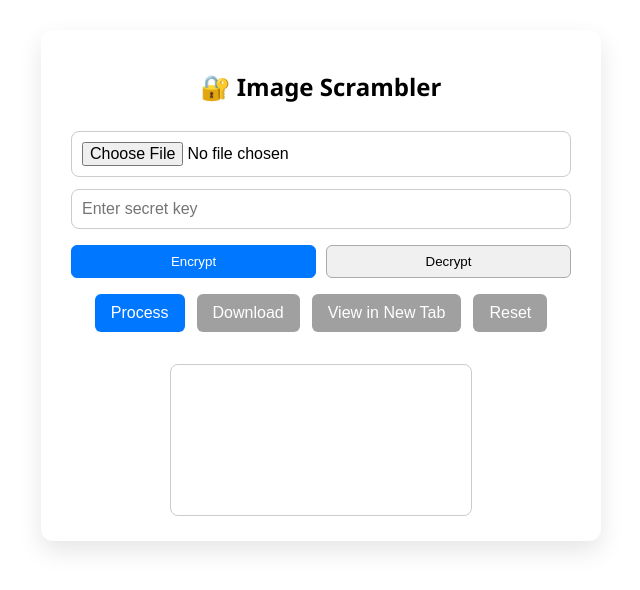
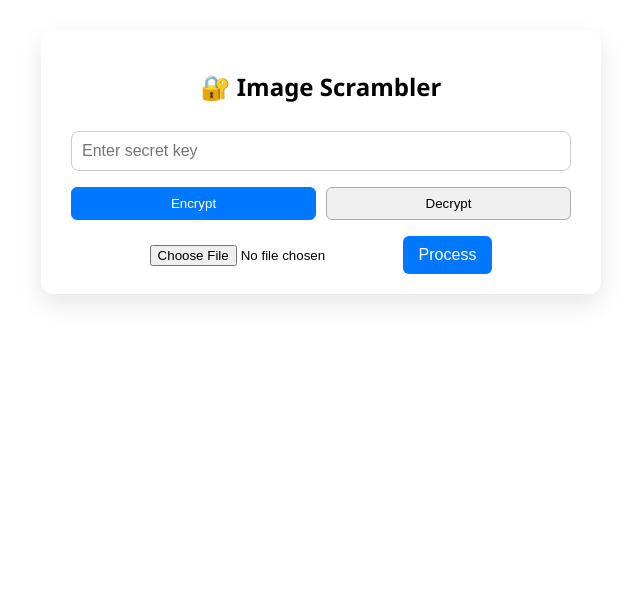
Before and after one commit to hmnhGeek/Image-scrambler, a React (Create React App) app: page / in a window 1280 px wide. Shown: the top 590 px of the page, without its empty margins (319-959 px from the left). Built offline with nearby package versions, Linux system fonts and the light colour scheme.

Commit message:
better ui

```diff
--- a/package.json
+++ b/package.json
@@ -3,6 +3,9 @@
   "version": "0.1.0",
   "private": true,
   "dependencies": {
+    "@emotion/react": "^11.14.0",
+    "@emotion/styled": "^11.14.1",
+    "@mui/material": "^7.2.0",
     "@testing-library/dom": "^10.4.0",
     "@testing-library/jest-dom": "^6.6.3",
     "@testing-library/react": "^16.3.0",
--- a/src/ImageScrambler.jsx
+++ b/src/ImageScrambler.jsx
@@ -1,32 +1,16 @@
 import React, { useRef, useState } from "react";
 import "./ImageScrambler.css";
+import { Box, IconButton, ImageList, ImageListItem } from "@mui/material";
 
 function ImageScrambler() {
   const canvasRef = useRef();
-  const fileInputRef = useRef();
-  const [originalImage, setOriginalImage] = useState(null);
   const [mode, setMode] = useState("encrypt");
   const [key, setKey] = useState("");
-
-  const handleImageUpload = (e) => {
-    const file = e.target.files[0];
-    if (!file || !file.type.startsWith("image/")) return;
-
-    const reader = new FileReader();
-    reader.onload = () => {
-      const img = new Image();
-      img.onload = () => {
-        const canvas = canvasRef.current;
-        const ctx = canvas.getContext("2d");
-        canvas.width = img.width;
-        canvas.height = img.height;
-        ctx.drawImage(img, 0, 0);
-        setOriginalImage(reader.result);
-      };
-      img.src = reader.result;
-    };
-    reader.readAsDataURL(file);
-  };
+  const [selectedImage, setSelectedImage] = useState(null);
+  const [imageList, setImageList] = useState([]);
+  const [processedImages, setProcessedImages] = useState([]);
+  const [expandedIndex, setExpandedIndex] = useState(null);
+  const [animateIn, setAnimateIn] = useState(false);
 
   const sha256 = async (str) => {
     const buffer = new TextEncoder().encode(str);
@@ -49,11 +33,18 @@ function ImageScrambler() {
     };
   };
 
-  const processImage = async () => {
-    if (!key) return alert("Please enter a secret key");
+  const processImageFile = async (file) => {
+    const img = new Image();
+    img.src = URL.createObjectURL(file);
 
+    return new Promise((resolve) => {
+      img.onload = async () => {
         const canvas = canvasRef.current;
         const ctx = canvas.getContext("2d");
+        canvas.width = img.width;
+        canvas.height = img.height;
+        ctx.drawImage(img, 0, 0);
+
         const { width, height } = canvas;
         const imageData = ctx.getImageData(0, 0, width, height);
         const pixels = imageData.data;
@@ -61,14 +52,12 @@ function ImageScrambler() {
 
         const rand = await seedRandom(key);
         const indices = Array.from({ length: totalPixels }, (_, i) => i);
-
         for (let i = totalPixels - 1; i > 0; i--) {
           const j = Math.floor(rand() * (i + 1));
           [indices[i], indices[j]] = [indices[j], indices[i]];
         }
 
         const result = new Uint8ClampedArray(pixels.length);
-
         if (mode === "encrypt") {
           for (let i = 0; i < totalPixels; i++) {
             const srcIdx = i * 4;
@@ -91,59 +80,63 @@ function ImageScrambler() {
 
         const newImageData = new ImageData(result, width, height);
         ctx.putImageData(newImageData, 0, 0);
+        const dataUrl = canvas.toDataURL("image/png");
+
+        resolve({ url: dataUrl, name: file.name });
+      };
+    });
   };
 
-  const downloadImage = () => {
-    const canvas = canvasRef.current;
-    const link = document.createElement("a");
-    link.download = "processed.png";
-    link.href = canvas.toDataURL("image/png");
-    link.click();
+  const handleEncryptImageSelect = (e) => {
+    const file = e.target.files[0];
+    if (!file || !file.type.startsWith("image/")) return;
+    setSelectedImage(file);
   };
 
-  const handleReset = () => {
-    const canvas = canvasRef.current;
-    if (canvas) {
-      const ctx = canvas.getContext("2d");
-      ctx.clearRect(0, 0, canvas.width, canvas.height);
-      canvas.width = canvas.height = 0;
+  const handleDecryptFolder = (e) => {
+    const files = Array.from(e.target.files).filter((f) =>
+      f.type.startsWith("image/")
+    );
+    setImageList(files);
+  };
+
+  const processSelected = async () => {
+    if (!key) return alert("Please enter a secret key");
+    setProcessedImages([]);
+
+    if (mode === "encrypt" && selectedImage) {
+      const processed = await processImageFile(selectedImage);
+      setProcessedImages([processed]);
+    } else if (mode === "decrypt" && imageList.length > 0) {
+      const results = [];
+      for (const file of imageList) {
+        const processed = await processImageFile(file);
+        results.push(processed);
       }
-
-    setOriginalImage(null);
-    setKey("");
-    setMode("encrypt");
-
-    if (fileInputRef.current) {
-      fileInputRef.current.value = "";
+      setProcessedImages(results);
+    } else {
+      alert("Please select input and mode correctly.");
     }
   };
 
-  const handleViewInNewTab = () => {
-    const canvas = canvasRef.current;
-    if (!canvas) return;
-
-    const dataURL = canvas.toDataURL("image/png");
-    const win = window.open();
-    if (win) {
-      win.document.write(
-        `<title>Processed Image</title><img src="${dataURL}" style="max-width:100%; display:block; margin:auto;"/>`
-      );
-    } else {
-      alert("Popup blocked! Please allow popups for this site.");
-    }
+  const openOverlay = (index) => {
+    setExpandedIndex(index);
+    setTimeout(() => setAnimateIn(true), 10);
   };
 
+  const closeOverlay = () => {
+    setAnimateIn(false);
+    setTimeout(() => {
+      setExpandedIndex(null);
+    }, 300);
+  };
+
+  const currentImage = processedImages[expandedIndex]?.url;
+
   return (
+    <>
       <div className="scrambler-container">
         <h2>🔐 Image Scrambler</h2>
-
-      <input
-        type="file"
-        accept="image/png"
-        onChange={handleImageUpload}
-        ref={fileInputRef}
-        className="file-input"
-      />
 
         <input
           type="text"
@@ -168,37 +161,109 @@ function ImageScrambler() {
           </button>
         </div>
 
-      <div className="action-buttons">
-        <button className="primary-button" onClick={processImage}>
+        {mode === "encrypt" && (
+          <input
+            type="file"
+            accept="image/*"
+            onChange={handleEncryptImageSelect}
+          />
+        )}
+
+        {mode === "decrypt" && (
+          <input
+            type="file"
+            webkitdirectory="true"
+            directory="true"
+            multiple
+            onChange={handleDecryptFolder}
+          />
+        )}
+
+        <button className="primary-button" onClick={processSelected}>
           Process
         </button>
-        <button
-          className="secondary-button"
-          onClick={downloadImage}
-          disabled={!originalImage}
-        >
-          Download
-        </button>
-        <button
-          className="secondary-button"
-          onClick={handleViewInNewTab}
-          disabled={!originalImage}
-        >
-          View in New Tab
-        </button>
-        <button
-          className="secondary-button"
-          onClick={handleReset}
-          disabled={!originalImage}
-        >
-          Reset
-        </button>
+
+        <canvas ref={canvasRef} style={{ display: "none" }} />
       </div>
 
-      <canvas ref={canvasRef} className="image-canvas" />
-
-      {originalImage && <p className="note">🔁 Refresh to reset image</p>}
+      <Box sx={{ maxWidth: 1200, margin: "auto", mt: 5 }}>
+        <ImageList cols={3} gap={8}>
+          {processedImages.map((img, i) => (
+            <ImageListItem
+              key={img.id}
+              sx={{
+                position: "relative",
+                "&:hover .remove-icon": {
+                  opacity: 1,
+                },
+              }}
+            >
+              <img
+                src={img.url}
+                alt={`img-${i}`}
+                loading="lazy"
+                style={{ cursor: "pointer" }}
+                onClick={() => openOverlay(i)}
+                // onError={() => handleImageError(img.id)}
+              />
+              {/* <IconButton
+                className="remove-icon"
+                size="small"
+                onClick={() => removeSlide(img.id)}
+                sx={{
+                  position: "absolute",
+                  top: 4,
+                  right: 4,
+                  backgroundColor: "rgba(0,0,0,0.6)",
+                  color: "white",
+                  opacity: 0,
+                  transition: "opacity 0.3s ease",
+                  "&:hover": {
+                    backgroundColor: "rgba(255,0,0,0.7)",
+                  },
+                }}
+              >
+                <Remove fontSize="small" />
+              </IconButton> */}
+            </ImageListItem>
+          ))}
+        </ImageList>
+      </Box>
+      {expandedIndex !== null && currentImage && (
+        <div
+          onClick={closeOverlay}
+          style={{
+            position: "fixed",
+            top: 0,
+            left: 0,
+            width: "100vw",
+            height: "100vh",
+            backgroundColor: animateIn ? "rgba(0,0,0,0.85)" : "rgba(0,0,0,0)",
+            opacity: animateIn ? 1 : 0,
+            transition: "background-color 300ms ease, opacity 300ms ease",
+            display: "flex",
+            justifyContent: "center",
+            alignItems: "center",
+            zIndex: 1300,
+            cursor: "zoom-out",
+          }}
+        >
+          <img
+            src={currentImage}
+            alt="preview"
+            style={{
+              maxWidth: "90%",
+              maxHeight: "90%",
+              boxShadow: "0 0 20px rgba(0,0,0,0.4)",
+              transform: animateIn ? "scale(1)" : "scale(0.95)",
+              opacity: animateIn ? 1 : 0,
+              transition: "transform 300ms ease, opacity 300ms ease",
+            }}
+            onClick={(e) => e.stopPropagation()}
+          />
         </div>
+      )}
+    </>
   );
 }
 
```
Also changed, not shown: 1 other file (tests, documents, lock files or other folders). Lines whose indentation alone changed are shown as unchanged.
